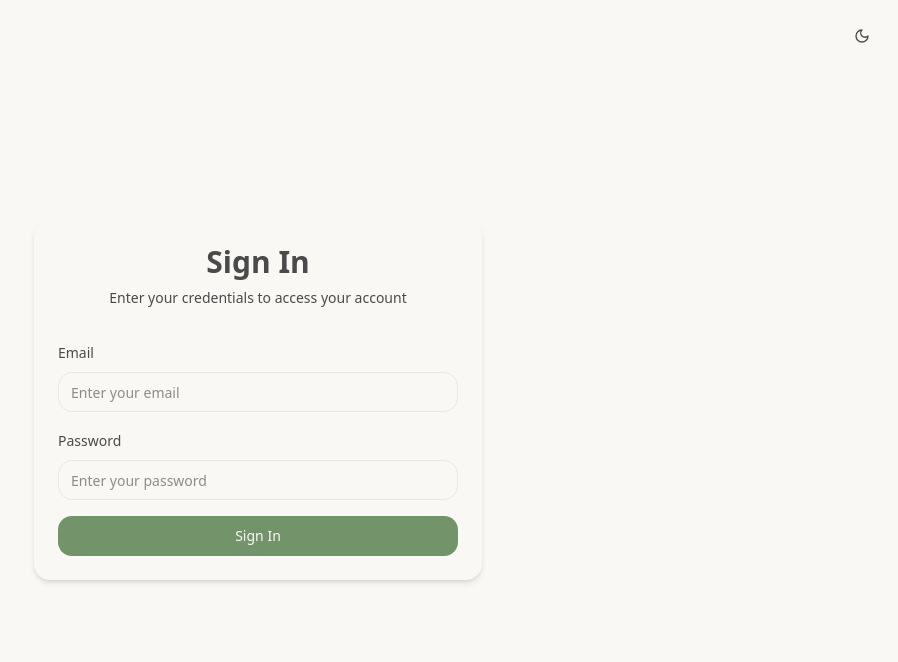
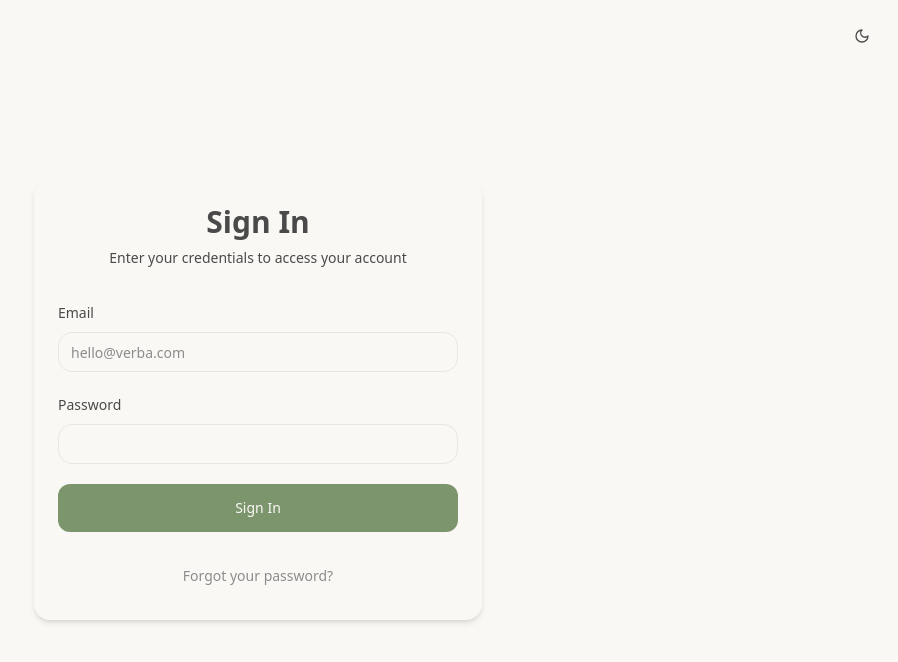
Before and after one commit to MoPaMo/verba, a Next.js app: page /signin in a window 1280 px wide. Shown: the top 662 px of the page, without its empty margins (382-1280 px from the left). Built offline with nearby package versions, Linux system fonts and the light colour scheme; no server answers.

Commit message:
feat: refactor SignInForm component and add icons for improved user experience

```diff
--- /dev/null
+++ b/app/signin/SignInForm.tsx
@@ -0,0 +1,96 @@
+'use client'
+
+import { useState } from 'react'
+import { signIn } from 'next-auth/react'
+import { Button } from '@/components/ui/button'
+import { Input } from '@/components/ui/input'
+import { Label } from '@/components/ui/label'
+import { Icons } from './icons'
+
+export function SignInForm() {
+  const [loading, setLoading] = useState(false)
+  const [errorMessage, setErrorMessage] = useState<string | null>(null)
+
+  const handleSubmit = async (e: React.FormEvent<HTMLFormElement>) => {
+    e.preventDefault()
+    setLoading(true)
+    setErrorMessage(null)
+
+    const formData = new FormData(e.currentTarget)
+    const email = formData.get('email') as string
+    const password = formData.get('password') as string
+
+    const response = await signIn('credentials', {
+      redirect: false,
+      email,
+      password,
+    })
+
+    setLoading(false)
+
+    if (response?.error) {
+      setErrorMessage(response.error)
+    }
+    else{
+
+    }
+  }
+
+  const handleForgotPassword = () => {
+    // TODO: Implement forgot password functionality
+  }
+
+  return (
+    <div className="space-y-6 animate-in">
+      <form onSubmit={handleSubmit} className="space-y-5">
+        <div className="space-y-2">
+          <Label htmlFor="email">Email</Label>
+          <Input
+            id="email"
+            name="email"
+            placeholder="hello@verba.com"
+            type="email"
+            autoCapitalize="none"
+            autoComplete="email"
+            autoCorrect="off"
+            disabled={loading}
+            required
+          />
+        </div>
+        <div className="space-y-2">
+          <Label htmlFor="password">Password</Label>
+          <Input
+            id="password"
+            name="password"
+            type="password"
+            disabled={loading}
+            required
+          />
+        </div>
+        <Button
+          type="submit"
+          className="w-full bg-[#7C956C] hover:bg-[#6A8159] dark:bg-[#B3C4A5] dark:hover:bg-[#9FB38F] dark:text-[#2A2A3C] h-12 rounded-xl transition-all duration-300"
+          disabled={loading}
+        >
+          {loading && (
+            <Icons.spinner className="mr-2 h-4 w-4 animate-spin" />
+          )}
+          Sign In
+        </Button>
+      </form>
+
+      <Button
+        variant="link"
+        onClick={handleForgotPassword}
+        className="w-full text-[#8C8C8C] dark:text-[#A09F9F] hover:text-[#7C956C] dark:hover:text-[#B3C4A5]"
+        disabled={loading}
+      >
+        Forgot your password?
+      </Button>
+
+      {errorMessage && (
+        <p className="text-sm text-red-500">{errorMessage}</p>
+      )}
+    </div>
+  )
+}
--- /dev/null
+++ b/app/signin/icons.tsx
@@ -0,0 +1,6 @@
+import { Loader2, Check } from 'lucide-react'
+
+export const Icons = {
+  spinner: Loader2,
+  check: Check,
+}
--- a/app/signin/page.tsx
+++ b/app/signin/page.tsx
@@ -1,4 +1,4 @@
-import { SignInForm } from "@/components/SignInForm";
+import { SignInForm } from "./SignInForm";
 import { getServerSession } from "next-auth/next";
 import { redirect } from "next/navigation";
 
--- a/components/SignInForm.tsx
+++ /dev/null
@@ -1,68 +0,0 @@
-'use client'
-
-import { useState } from 'react'
-import { signIn } from 'next-auth/react'
-import { Button } from '@/components/ui/button'
-import { Input } from '@/components/ui/input'
-import { Label } from '@/components/ui/label'
-
-export function SignInForm() {
-  const [errorMessage, setErrorMessage] = useState<string | null>(null)
-  const [loading, setLoading] = useState(false)
-
-  const handleSubmit = async (e: React.FormEvent<HTMLFormElement>) => {
-    e.preventDefault()
-    setLoading(true)
-    setErrorMessage(null)
-
-    const formData = new FormData(e.currentTarget)
-    const email = formData.get('email') as string
-    const password = formData.get('password') as string
-
-    const response = await signIn('credentials', {
-      redirect: false,
-      email,
-      password,
-    })
-
-    setLoading(false)
-
-    if (response?.error) {
-      setErrorMessage(response.error)
-    } else {
-        // Redirect to the dashboard
-
-    }
-  }
-
-  return (
-    <form onSubmit={handleSubmit} className="space-y-4">
-      <div className="space-y-2">
-        <Label htmlFor="email">Email</Label>
-        <Input
-          id="email"
-          name="email"
-          type="email"
-          required
-          placeholder="Enter your email"
-        />
-      </div>
-      <div className="space-y-2">
-        <Label htmlFor="password">Password</Label>
-        <Input
-          id="password"
-          name="password"
-          type="password"
-          required
-          placeholder="Enter your password"
-        />
-      </div>
-      <Button className="w-full" type="submit" disabled={loading}>
-        {loading ? 'Signing In...' : 'Sign In'}
-      </Button>
-      {errorMessage && (
-        <p className="text-sm text-red-500">{errorMessage}</p>
-      )}
-    </form>
-  )
-}
```
